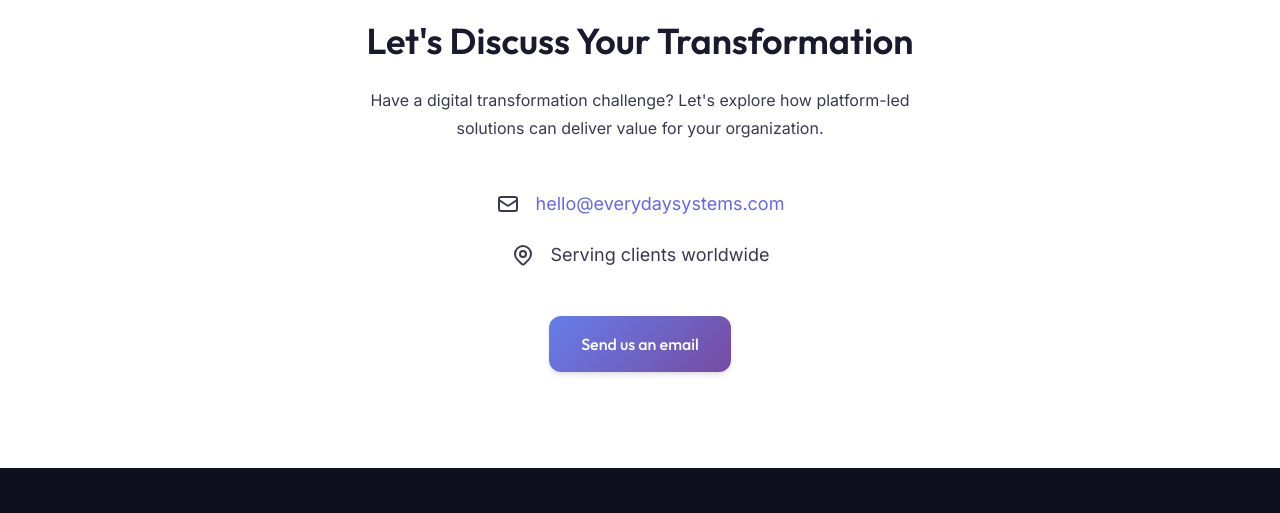
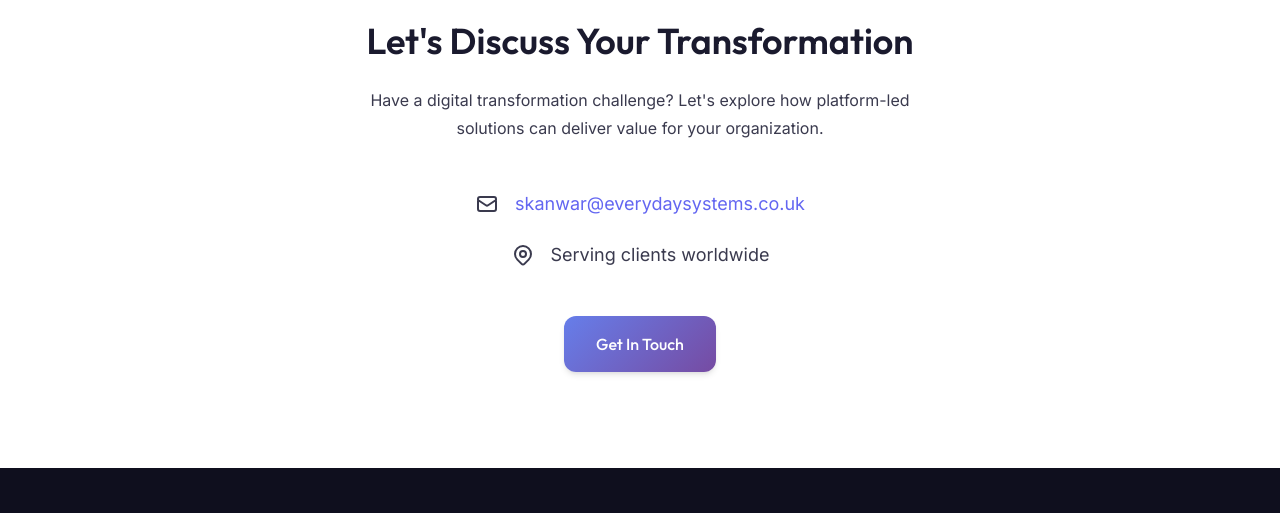
Before and after one commit to kanwarsx-prog/everyday-systems, a website: page index.html in a window 1280 px wide. Shown: the part 1427-1940 px from the top of the page. Drawn offline with Linux system fonts and the light colour scheme.

Commit message:
Fix contrast issues on service cards and update contact email consistency across site

```diff
--- a/index.html
+++ b/index.html
@@ -140,7 +140,7 @@
               <path stroke-linecap="round" stroke-linejoin="round" stroke-width="2"
                 d="M3 8l7.89 5.26a2 2 0 002.22 0L21 8M5 19h14a2 2 0 002-2V7a2 2 0 00-2-2H5a2 2 0 00-2 2v10a2 2 0 002 2z" />
             </svg>
-            <a href="mailto:hello@everydaysystems.com">hello@everydaysystems.com</a>
+            <a href="mailto:skanwar@everydaysystems.co.uk">skanwar@everydaysystems.co.uk</a>
           </div>
 
           <div class="contact-item">
@@ -155,7 +155,7 @@
         </div>
 
         <div class="hero-cta" style="margin-top: var(--space-xl);">
-          <a href="mailto:hello@everydaysystems.com" class="btn btn-primary">Send us an email</a>
+          <a href="contact.html" class="btn btn-primary">Get In Touch</a>
         </div>
       </div>
     </div>
--- a/styles.css
+++ b/styles.css
@@ -205,6 +205,11 @@ p {
     margin-bottom: var(--space-sm);
     color: var(--color-text-secondary);
     line-height: var(--line-height-relaxed);
+}
+
+.service-card p {
+    color: var(--color-text-secondary);
+    /* Changed from tertiary for better contrast */
 }
 
 a {
```
